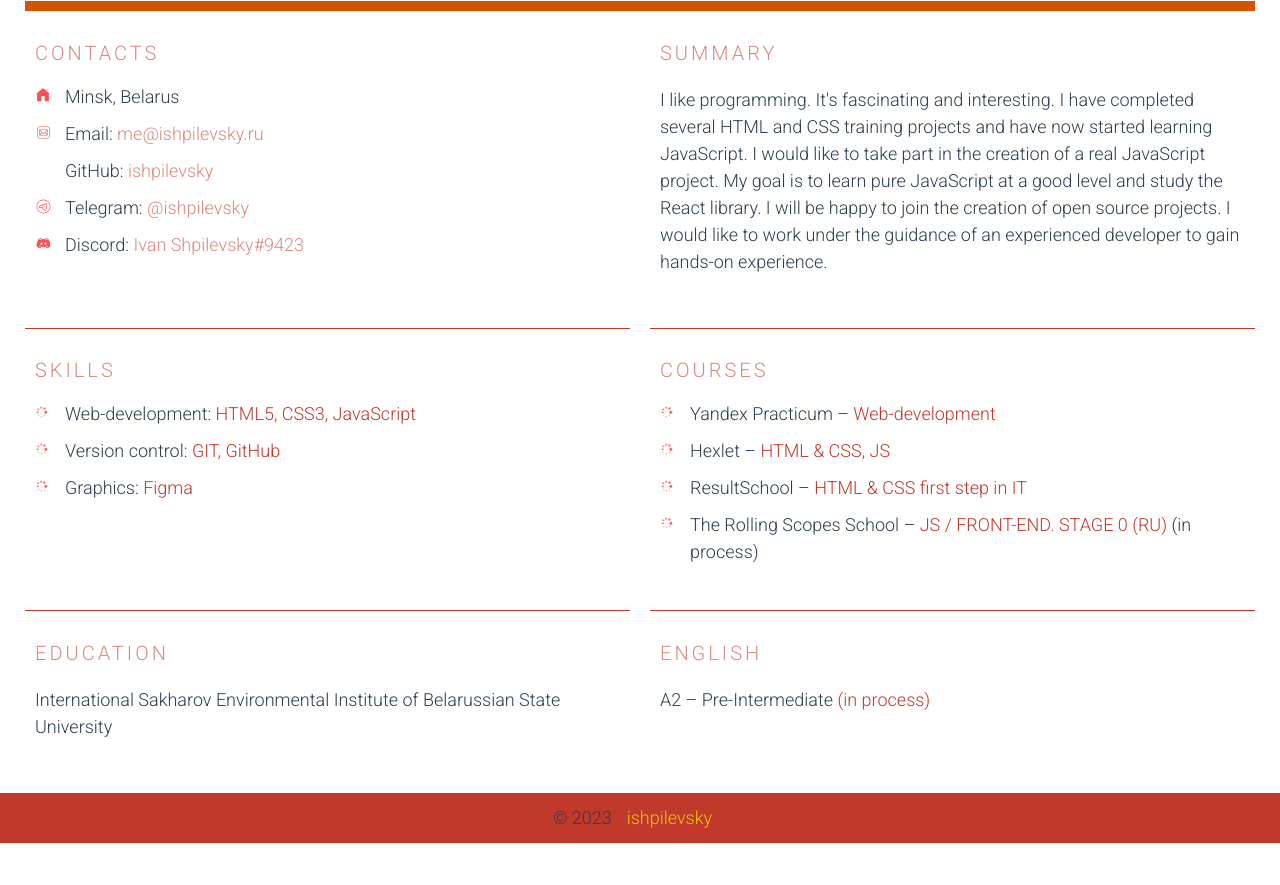
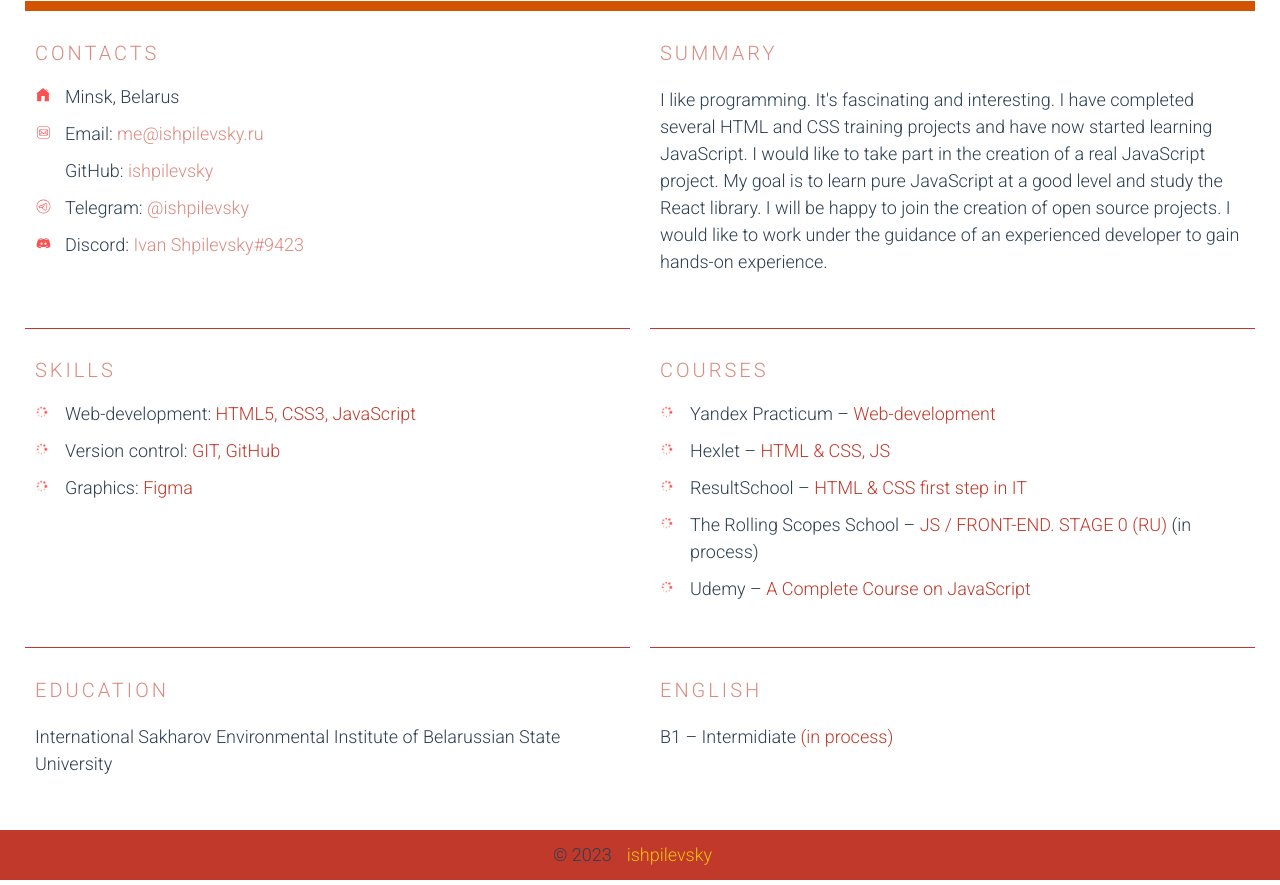
Before and after one commit to ishpilevsky/rsschool-cv, a plain HTML site: page index.html in a window 1280 px wide. Shown: the part 370-1255 px from the top of the page. Before the commit the page ends 1218 px from the top, so only its background shows below. Drawn offline with Linux system fonts and the light colour scheme.

Commit message:
modificate CV

```diff
--- a/index.html
+++ b/index.html
@@ -79,6 +79,9 @@
                     <li class="section-item">ResultSchool – <span>HTML & CSS first step in IT</span></li>
                     <li class="section-item">The Rolling Scopes School – <span>JS / FRONT-END. STAGE 0 (RU)</span> (in
                         process)</li>
+                    <li class="section-item">Udemy – <span><a
+                                href="https://www.udemy.com/certificate/UC-d360497f-28a4-4189-95a6-4ec34a8d0ebc/?utm_source=sendgrid.com&utm_medium=email&utm_campaign=email"
+                                title="udemyCertificat"></a>A Complete Course on JavaScript</span></li>
                 </ul>
             </section>
             <section class="section" id="education">
@@ -87,7 +90,7 @@
             </section>
             <section class="section" id="english">
                 <h2 class="section-title">English</h2>
-                <p>A2 – Pre-Intermediate <span>(in process)</span></p>
+                <p>B1 – Intermidiate <span>(in process)</span></p>
             </section>
         </div>
     </main>
```
